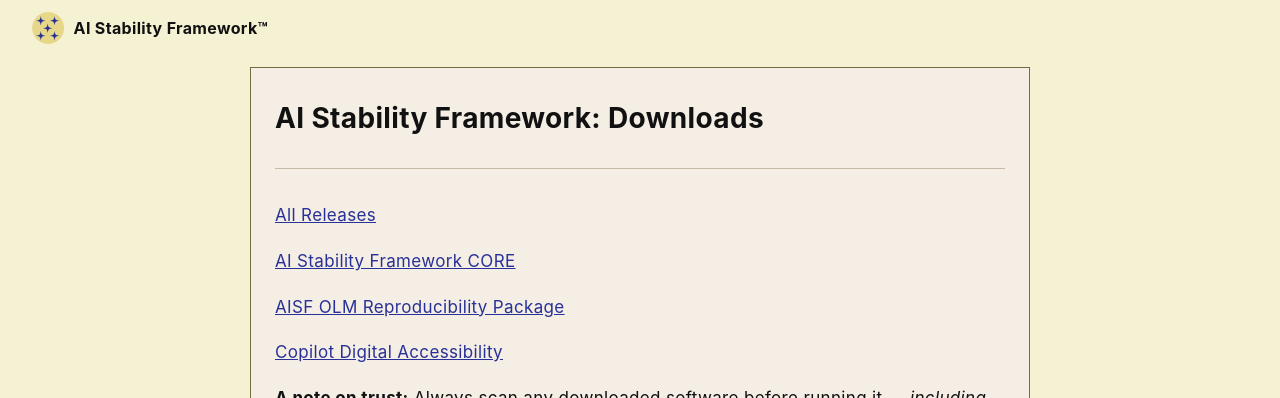
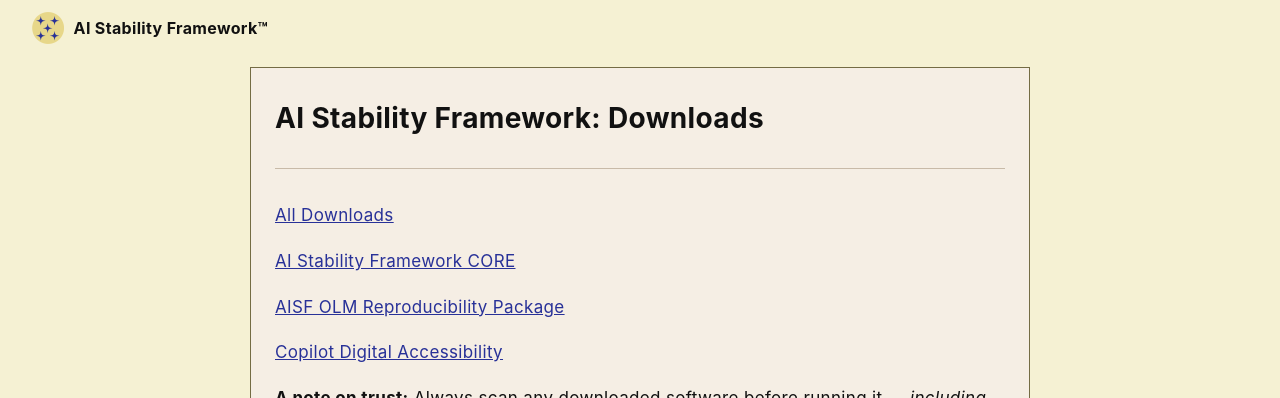
Before and after one commit to rojaslen/AISF-WEB, a Jekyll site: the page built from apx01-downloads.md, in a window 1280 px wide. Shown: the top 398 px of the page. Built offline with Jekyll 4.4.1, drawn with Linux system fonts in a browser that asks for light colours; some web fonts are replaced.

Commit message:
Update apx01-downloads.md
dl repo reorganized

```diff
--- a/apx01-downloads.md
+++ b/apx01-downloads.md
@@ -8,13 +8,13 @@
 
 ---
 
-[All Releases](https://github.com/rojaslen/AISF-downloads/releases){: target="_blank" rel="noopener noreferrer" }
+[All Downloads](https://github.com/rojaslen/AISF-downloads){: target="_blank" rel="noopener noreferrer" }
 
-[AI Stability Framework CORE](https://github.com/rojaslen/AISF-downloads/releases/tag/AISF-CORE-V1.3){: target="_blank" rel="noopener noreferrer" }
+[AI Stability Framework CORE](https://github.com/rojaslen/AISF-downloads/tree/main/CORE){: target="_blank" rel="noopener noreferrer" }
 
-[AISF OLM Reproducibility Package](https://github.com/rojaslen/AISF-downloads/releases/tag/AISF-OLM-REPR){: target="_blank" rel="noopener noreferrer" }
+[AISF OLM Reproducibility Package](https://github.com/rojaslen/AISF-downloads/tree/main/OLM){: target="_blank" rel="noopener noreferrer" }
 
-[Copilot Digital Accessibility](https://github.com/rojaslen/AISF-downloads/releases/tag/AISF-CDA-v1.0){: target="_blank" rel="noopener noreferrer" }
+[Copilot Digital Accessibility](https://github.com/rojaslen/AISF-downloads/tree/main/CDA){: target="_blank" rel="noopener noreferrer" }
 
 **A note on trust:** Always scan any downloaded software before running it — *including AISF*. A few solid options, including free and low-cost:
 
```
